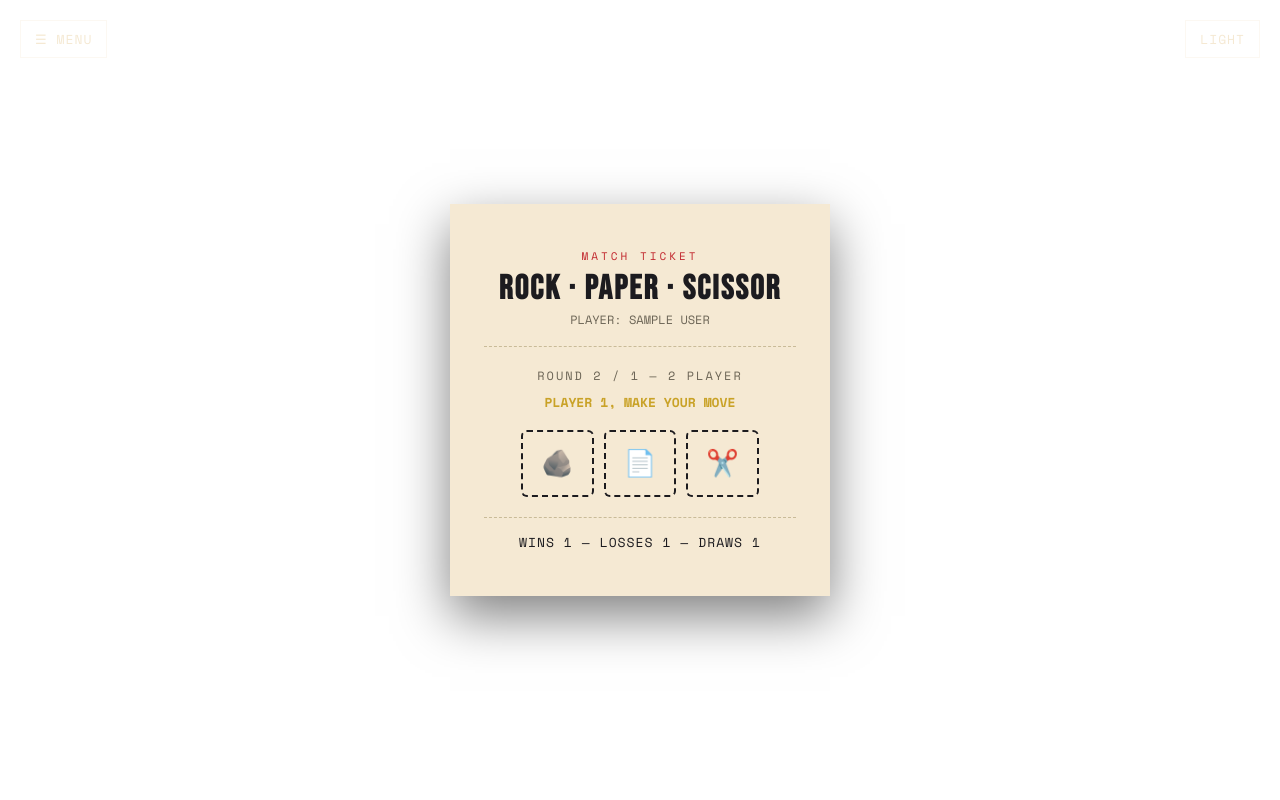
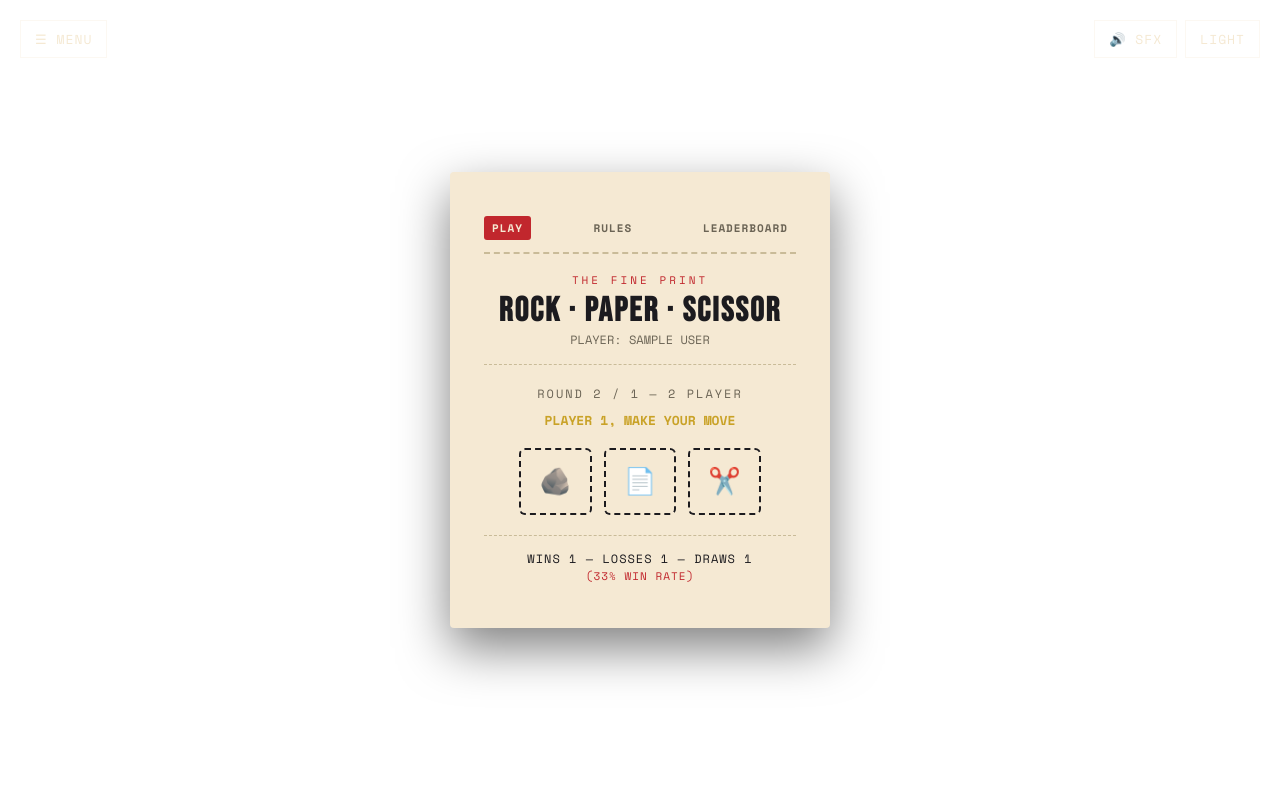
Before and after one commit to bindagearyan-bit/Python-Projects-, a Flask app: page /game in a window 1280 px wide. Run offline with Flask 3, Linux system fonts and the light colour scheme; the visitor is signed in with stand-in values (Sample User, id 1).

Commit message:
Update index.html

```diff
--- a/Python Projects/stone-paper-scissor/templates/index.html
+++ b/Python Projects/stone-paper-scissor/templates/index.html
@@ -1,172 +1,9 @@
-<!DOCTYPE html>
-<html>
-<head>
-    <title>Rock Paper Scissors</title>
-    <link rel="preconnect" href="https://fonts.googleapis.com">
-    <link href="https://fonts.googleapis.com/css2?family=Bebas+Neue&family=Space+Mono:wght@400;700&family=Inter:wght@400;600&display=swap" rel="stylesheet">
+{% extends "base.html" %}
+
+{% block title %}Arena Gameplay · Rock Paper Scissors{% endblock %}
+
+{% block extra_css %}
 <style>
-        * { box-sizing: border-box; margin: 0; padding: 0; }
-
-        body {
-            font-family: 'Inter', sans-serif;
-            min-height: 100vh;
-            display: flex;
-            align-items: center;
-            justify-content: center;
-            transition: background 0.3s ease;
-        }
-
-        body.dark {
-            background: #1C1B1F;
-            background-image: radial-gradient(circle at 20% 20%, #2A2830 0%, #1C1B1F 60%);
-        }
-
-        body.light {
-            background: #ECE1C8;
-            background-image: radial-gradient(circle at 20% 20%, #F5E9D3 0%, #ECE1C8 60%);
-        }
-
-        /* Top bars */
-        .menu-bar, .top-bar {
-            position: fixed;
-            top: 20px;
-        }
-        .menu-bar { left: 20px; }
-        .top-bar { right: 20px; }
-
-        .icon-btn, .menu-btn {
-            font-family: 'Space Mono', monospace;
-            font-size: 13px;
-            letter-spacing: 1px;
-            background: rgba(255,255,255,0.1);
-            color: #F5E9D3;
-            border: 1px solid rgba(245,233,211,0.3);
-            padding: 8px 14px;
-            cursor: pointer;
-        }
-        body.light .icon-btn, body.light .menu-btn { color: #1C1B1F; border-color: rgba(28,27,31,0.25); background: rgba(0,0,0,0.05); }
-
-        .dropdown {
-            display: none;
-            position: absolute;
-            top: 42px;
-            left: 0;
-            background: #F5E9D3;
-            padding: 14px;
-            width: 190px;
-            text-align: left;
-            box-shadow: 0 10px 30px rgba(0,0,0,0.4);
-        }
-        .dropdown.show { display: block; }
-        .dropdown p {
-            font-family: 'Space Mono', monospace;
-            font-size: 11px;
-            letter-spacing: 2px;
-            color: #C1272D;
-            margin: 10px 0 6px;
-        }
-        .dropdown p:first-child { margin-top: 0; }
-        .dropdown form { margin: 0 0 6px; }
-        .dropdown button {
-            width: 100%;
-            padding: 8px;
-            border: 1px solid #1C1B1F;
-            background: transparent;
-            color: #1C1B1F;
-            font-family: 'Space Mono', monospace;
-            font-size: 12px;
-            cursor: pointer;
-        }
-        .dropdown button.active { background: #1C1B1F; color: #F5E9D3; }
-
-        /* Main ticket card */
-        .ticket {
-            background: #F5E9D3;
-            width: 380px;
-            max-width: 92%;
-            padding: 44px 34px;
-            position: relative;
-            box-shadow: 0 20px 50px rgba(0,0,0,0.5);
-            animation: slideIn 0.4s ease;
-        }
-
-        @keyframes slideIn {
-            from { opacity: 0; transform: translateY(16px); }
-            to { opacity: 1; transform: translateY(0); }
-        }
-
-        .ticket::before, .ticket::after {
-            content: "";
-            position: absolute;
-            width: 24px;
-            height: 24px;
-            border-radius: 50%;
-            top: 50%;
-            transform: translateY(-50%);
-        }
-        body.dark .ticket::before, body.dark .ticket::after { background: #1C1B1F; }
-        body.light .ticket::before, body.light .ticket::after { background: #ECE1C8; }
-        .ticket::before { left: -12px; }
-        .ticket::after { right: -12px; }
-
-        .eyebrow {
-            font-family: 'Space Mono', monospace;
-            font-size: 11px;
-            letter-spacing: 3px;
-            color: #C1272D;
-            text-align: center;
-        }
-
-        h1 {
-            font-family: 'Bebas Neue', sans-serif;
-            font-size: 34px;
-            letter-spacing: 2px;
-            text-align: center;
-            color: #1C1B1F;
-            margin: 4px 0 2px;
-        }
-
-        .player-tag {
-            text-align: center;
-            font-family: 'Space Mono', monospace;
-            font-size: 12px;
-            color: #6b6455;
-            margin-bottom: 20px;
-            border-bottom: 1px dashed #c9bb98;
-            padding-bottom: 18px;
-        }
-
-        h3 {
-            font-family: 'Bebas Neue', sans-serif;
-            font-size: 20px;
-            letter-spacing: 1px;
-            text-align: center;
-            color: #1C1B1F;
-            margin-bottom: 16px;
-        }
-
-        .btn-group {
-            display: flex;
-            justify-content: center;
-            gap: 10px;
-            flex-wrap: wrap;
-            margin: 18px 0;
-        }
-
-        button.primary {
-            font-family: 'Bebas Neue', sans-serif;
-            font-size: 17px;
-            letter-spacing: 1px;
-            padding: 12px 24px;
-            border: none;
-            background: #C1272D;
-            color: #F5E9D3;
-            cursor: pointer;
-            transition: background 0.15s ease;
-        }
-        button.primary:hover { background: #a31f24; }
-        button.primary:active { transform: scale(0.96); }
-
     /* Ticket-stub choice buttons */
     .choice-btn {
         font-size: 26px;
@@ -200,9 +37,16 @@
     }
 
     .battle {
-            font-size: 34px;
+        font-size: 36px;
         text-align: center;
         margin: 14px 0 6px;
+        animation: battleBounce 0.4s cubic-bezier(.17,.67,.83,.67);
+    }
+
+    @keyframes battleBounce {
+        0% { transform: scale(0.5); opacity: 0; }
+        60% { transform: scale(1.2); opacity: 1; }
+        100% { transform: scale(1); }
     }
 
     .choices-made {
@@ -239,7 +83,7 @@
 
     .score {
         font-family: 'Space Mono', monospace;
-            font-size: 13px;
+        font-size: 12px;
         text-align: center;
         color: #1C1B1F;
         border-top: 1px dashed #c9bb98;
@@ -248,48 +92,50 @@
         letter-spacing: 1px;
     }
 
+    .streak-container {
+        text-align: center;
+        margin-top: 8px;
+    }
+
     .final-result { margin-bottom: 8px; }
+
+    /* Pure JS Canvas Confetti */
+    #confettiCanvas {
+        position: fixed;
+        top: 0;
+        left: 0;
+        width: 100vw;
+        height: 100vh;
+        pointer-events: none;
+        z-index: 999;
+    }
 </style>
-</head>
-<body class="{{ theme }}">
+{% endblock %}
 
-    <div class="menu-bar">
-        <button class="menu-btn" onclick="document.getElementById('settingsDropdown').classList.toggle('show')">☰ MENU</button>
-        <div class="dropdown" id="settingsDropdown">
-            <p>GAME MODE</p>
-            <form method="POST"><button name="game_mode" value="computer" class="{{ 'active' if game_mode == 'computer' else '' }}">Vs Computer</button></form>
-            <form method="POST"><button name="game_mode" value="2player" class="{{ 'active' if game_mode == '2player' else '' }}">2 Player</button></form>
-            <p>DIFFICULTY</p>
-            <form method="POST"><button name="difficulty" value="easy" class="{{ 'active' if difficulty == 'easy' else '' }}">Easy</button></form>
-            <form method="POST"><button name="difficulty" value="hard" class="{{ 'active' if difficulty == 'hard' else '' }}">Hard (Smart AI)</button></form>
-        </div>
-    </div>
+{% block content %}
+    <canvas id="confettiCanvas"></canvas>
 
-    <div class="top-bar">
-        <form method="POST">
-            <button class="icon-btn" name="theme" value="{{ 'dark' if theme == 'light' else 'light' }}">
-                {{ 'DARK' if theme == 'light' else 'LIGHT' }}
-            </button>
-        </form>
-    </div>
-
-    <div class="ticket">
-        <p class="eyebrow">MATCH TICKET</p>
+    <p class="eyebrow">THE FINE PRINT</p>
     <h1>ROCK · PAPER · SCISSOR</h1>
     <p class="player-tag">PLAYER: {{ name|upper }}</p>
 
+    {% set total_played = wins + losses + draws %}
+    {% set win_rate = ((wins / total_played) * 100)|round|int if total_played > 0 else 0 %}
+
     {% if game_mode == "2player" and not session.get("p2_name") and not started %}
         <h3>Enter Player 2's Name</h3>
-            <form method="POST">
+        <form method="POST" action="/game">
             <input type="text" name="p2name" placeholder="PLAYER 2 NAME" required
-                       style="width:100%; padding:12px; border:none; border-bottom:2px solid #1C1B1F; background:transparent; font-family:'Space Mono',monospace; font-size:14px; margin-bottom:18px; outline:none;">
-                <button class="primary" type="submit">Continue</button>
+                   style="width:100%; padding:12px; border:none; border-bottom:2px solid #1C1B1F; background:transparent; font-family:'Space Mono',monospace; font-size:14px; margin-bottom:18px; outline:none; text-align:center;">
+            <div class="btn-group">
+                <button class="primary" type="submit" onclick="playSound('click')">Continue</button>
+            </div>
         </form>
     {% elif not started %}
         <h3>Choose Match Length</h3>
         <div class="btn-group">
-                <form method="POST"><button class="primary" name="mode" value="3">BEST OF 3</button></form>
-                <form method="POST"><button class="primary" name="mode" value="5">BEST OF 5</button></form>
+            <form method="POST" action="/game"><button class="primary" name="mode" value="3" onclick="playSound('click')">BEST OF 3</button></form>
+            <form method="POST" action="/game"><button class="primary" name="mode" value="5" onclick="playSound('click')">BEST OF 5</button></form>
         </div>
     {% elif not match_over %}
         <p class="round-info">ROUND {{ round + 1 }} / {{ total_rounds }}{% if game_mode == "2player" %} — 2 PLAYER{% endif %}</p>
@@ -300,19 +146,19 @@
             <p class="waiting">PLAYER 1, MAKE YOUR MOVE</p>
         {% endif %}
 
-            <form method="POST">
+        <form method="POST" action="/game">
             <div class="btn-group">
-                    <button class="choice-btn" name="choice" value="rock">🪨</button>
-                    <button class="choice-btn" name="choice" value="paper">📄</button>
-                    <button class="choice-btn" name="choice" value="scissor">✂️</button>
+                <button class="choice-btn" name="choice" value="rock" title="Rock" onclick="playSound('click')">🪨</button>
+                <button class="choice-btn" name="choice" value="paper" title="Paper" onclick="playSound('click')">📄</button>
+                <button class="choice-btn" name="choice" value="scissor" title="Scissors" onclick="playSound('click')">✂️</button>
             </div>
         </form>
 
         {% if result %}
             <div class="battle">
-                    {% if user_choice == "rock" %}🪨{% elif user_choice == "paper" %}📄{% elif user_choice == "scissor" %}✂️{% endif %}
+                {% if "rock" in user_choice|lower %}🪨{% elif "paper" in user_choice|lower %}📄{% elif "scissor" in user_choice|lower %}✂️{% endif %}
                 ⚔️
-                    {% if comp_choice == "rock" %}🪨{% elif comp_choice == "paper" %}📄{% elif comp_choice == "scissor" %}✂️{% endif %}
+                {% if "rock" in comp_choice|lower %}🪨{% elif "paper" in comp_choice|lower %}📄{% elif "scissor" in comp_choice|lower %}✂️{% endif %}
             </div>
             <p class="choices-made">{{ user_choice }} &nbsp;VS&nbsp; {{ comp_choice }}</p>
             <div class="result-wrap">
@@ -320,16 +166,114 @@
             </div>
         {% endif %}
 
-            <p class="score">WINS {{ wins }} — LOSSES {{ losses }} — DRAWS {{ draws }}</p>
+        {% if streak >= 2 %}
+            <div class="streak-container">
+                <div class="streak-badge">
+                    {% if streak >= 7 %}
+                        👑 {{ streak }} WIN STREAK · ARENA LEGEND
+                    {% elif streak >= 4 %}
+                        ⚡ {{ streak }} WIN STREAK · UNSTOPPABLE
+                    {% else %}
+                        🔥 {{ streak }} WIN STREAK · ON FIRE
+                    {% endif %}
+                </div>
+            </div>
+        {% endif %}
+
+        <p class="score">WINS {{ wins }} — LOSSES {{ losses }} — DRAWS {{ draws }} <br><span style="color:#C1272D; font-size:11px;">({{ win_rate }}% WIN RATE)</span></p>
     {% else %}
         <div class="result-wrap final-result">
             <span class="result {% if 'won' in match_result %}win{% elif 'lost' in match_result %}lose{% else %}draw{% endif %}">{{ match_result|upper }}</span>
         </div>
-            <p class="score">FINAL — WINS {{ wins }} — LOSSES {{ losses }} — DRAWS {{ draws }}</p>
-            <div class="btn-group" style="margin-top:18px;">
-                <a href="/reset"><button class="primary">PLAY AGAIN</button></a>
+
+        {% if streak >= 2 %}
+            <div class="streak-container">
+                <div class="streak-badge">
+                    {% if streak >= 7 %}
+                        👑 {{ streak }} WIN STREAK · ARENA LEGEND
+                    {% elif streak >= 4 %}
+                        ⚡ {{ streak }} WIN STREAK · UNSTOPPABLE
+                    {% else %}
+                        🔥 {{ streak }} WIN STREAK · ON FIRE
+                    {% endif %}
+                </div>
             </div>
         {% endif %}
+
+        <p class="score">FINAL — WINS {{ wins }} — LOSSES {{ losses }} — DRAWS {{ draws }} <br><span style="color:#C1272D; font-size:11px;">({{ win_rate }}% WIN RATE)</span></p>
+        <div class="btn-group" style="margin-top:18px;">
+            <a href="/reset" class="btn-primary" onclick="playSound('click')">PLAY AGAIN</a>
         </div>
-</body>
-</html>
+    {% endif %}
+
+    <script>
+        document.addEventListener("DOMContentLoaded", function() {
+            {% if result %}
+                {% if 'Win' in result %}
+                    playSound('win');
+                {% elif 'Lose' in result %}
+                    playSound('lose');
+                {% else %}
+                    playSound('draw');
+                {% endif %}
+            {% endif %}
+
+            {% if match_over and 'won' in match_result %}
+                startConfetti();
+            {% endif %}
+        });
+
+        // Pure JS Canvas Confetti Celebration
+        function startConfetti() {
+            const canvas = document.getElementById('confettiCanvas');
+            if (!canvas) return;
+            const ctx = canvas.getContext('2d');
+            canvas.width = window.innerWidth;
+            canvas.height = window.innerHeight;
+
+            const particles = [];
+            const colors = ['#C1272D', '#F5E9D3', '#C9A227', '#2f7a3d', '#1C1B1F'];
+
+            for (let i = 0; i < 75; i++) {
+                particles.push({
+                    x: Math.random() * canvas.width,
+                    y: Math.random() * canvas.height - canvas.height,
+                    size: Math.random() * 8 + 4,
+                    color: colors[Math.floor(Math.random() * colors.length)],
+                    vy: Math.random() * 3 + 2,
+                    vx: Math.random() * 2 - 1,
+                    rotation: Math.random() * 360,
+                    rSpeed: Math.random() * 6 - 3
+                });
+            }
+
+            let animationId;
+            let frames = 0;
+
+            function render() {
+                ctx.clearRect(0, 0, canvas.width, canvas.height);
+                particles.forEach(p => {
+                    p.y += p.vy;
+                    p.x += p.vx;
+                    p.rotation += p.rSpeed;
+
+                    ctx.save();
+                    ctx.translate(p.x, p.y);
+                    ctx.rotate((p.rotation * Math.PI) / 180);
+                    ctx.fillStyle = p.color;
+                    ctx.fillRect(-p.size / 2, -p.size / 2, p.size, p.size);
+                    ctx.restore();
+                });
+
+                frames++;
+                if (frames < 180) {
+                    animationId = requestAnimationFrame(render);
+                } else {
+                    ctx.clearRect(0, 0, canvas.width, canvas.height);
+                }
+            }
+
+            render();
+        }
+    </script>
+{% endblock %}
```
Lines whose indentation alone changed are shown as unchanged.
